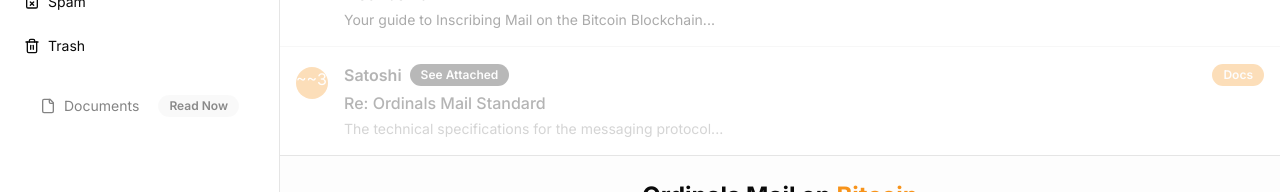
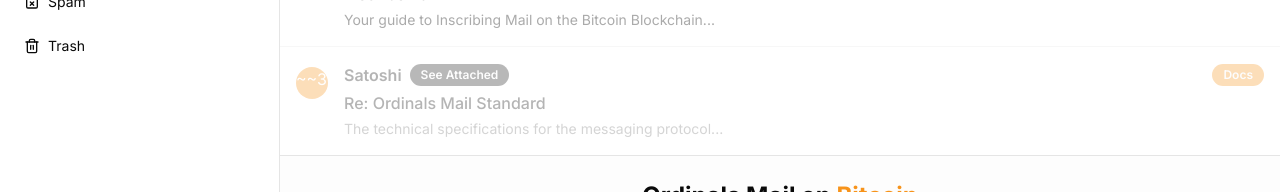
Before and after one commit to ordinalsmail/cursor, a Next.js app: page / in a window 1280 px wide. Shown: the part 302-494 px from the top of the page. Built offline with nearby package versions, Linux system fonts and the light colour scheme.

Commit message:
Fix package.json and ensure correct setup

```diff
--- a/app/page.tsx
+++ b/app/page.tsx
@@ -130,12 +130,7 @@ export default function ComingSoonPage() {
               <SidebarButton icon={Archive} label="Archive" />
               <SidebarButton icon={ArchiveX} label="Spam" />
               <SidebarButton icon={Trash2} label="Trash" />
-             <div
-                className="flex items-start gap-4 p-4 hover:bg-[#F7931A] accent/50 cursor-pointer transition-colors opacity-50"
-              >
-                {" "}
-                <SidebarButton icon={File} label="Documents" badge="Read Now" />{" "}
-                </div>
+
             </nav>
           </div>
           <div className="p-4 mt-auto bg-background dark:bg-gray-900">
```
Also changed, not shown: 1 other file (tests, documents, lock files or other folders).
